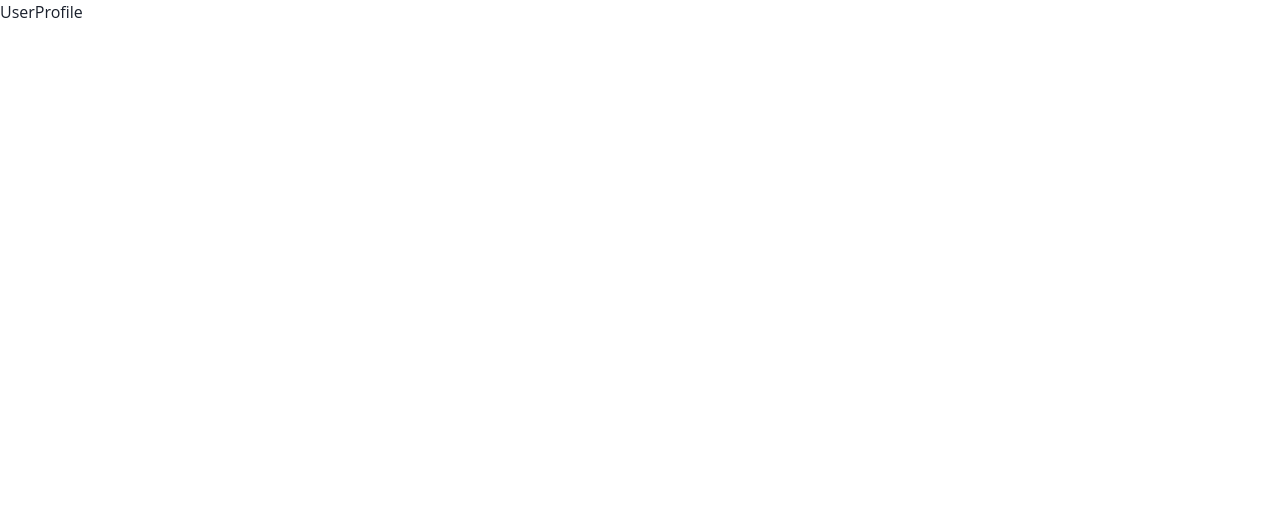
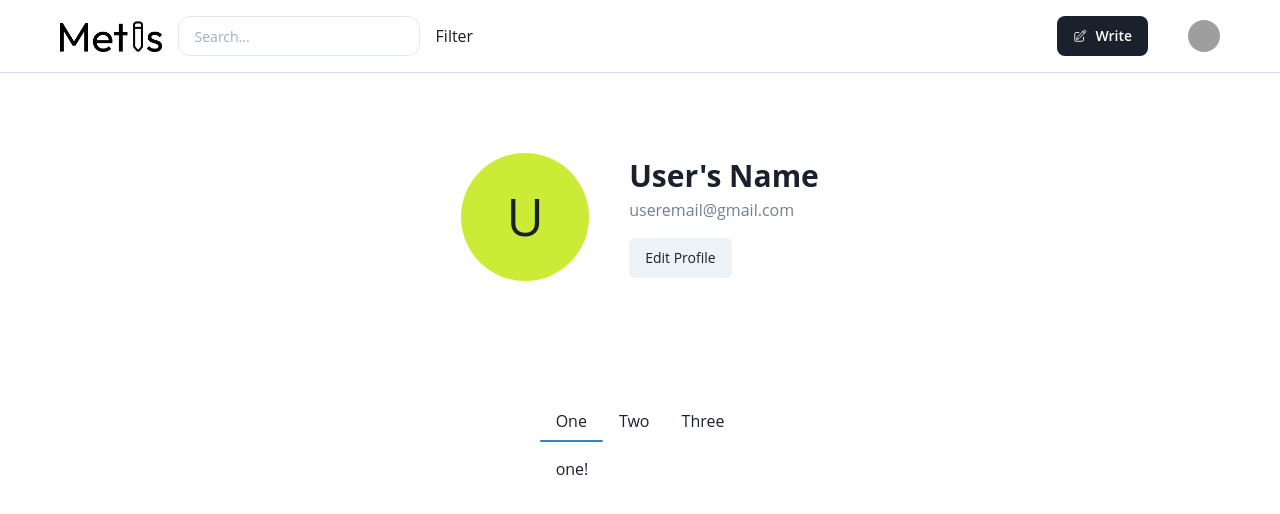
Before and after one commit to gifariarsal/metis, a React (Create React App) app: page /user-profile in a window 1280 px wide. Shown: the top 514 px of the page. Built offline with nearby package versions, Linux system fonts and the light colour scheme; grey boxes are pictures that could not be loaded.

Commit message:
adding forgot password modal

```diff
--- a/src/components/Footer.jsx
+++ b/src/components/Footer.jsx
@@ -44,6 +44,7 @@ const Footer = () => {
                   _placeholder={{ fontSize: "sm", color: "gray.400" }}
                   rounded={"xl"}
                   bg={"whiteAlpha.600"}
+                  focusBorderColor="#C77DFF"
                   _focus={{
                     bg: "whiteAlpha.900",
                   }}
--- /dev/null
+++ b/src/components/ForgotPassModal.jsx
@@ -0,0 +1,59 @@
+import {
+  Button,
+  Input,
+  Modal,
+  ModalBody,
+  ModalCloseButton,
+  ModalContent,
+  ModalFooter,
+  ModalHeader,
+  ModalOverlay,
+  Text,
+} from "@chakra-ui/react";
+import React from "react";
+
+const ForgotPassModal = ({ isOpen, onClose, onOpen }) => {
+  return (
+    <Modal isOpen={isOpen} onClose={onClose}>
+      <ModalOverlay />
+      <ModalContent>
+        <ModalHeader>
+          <Text fontSize={"2xl"} fontWeight={700}>
+            Forgot your password?
+          </Text>
+        </ModalHeader>
+        <ModalCloseButton />
+        <ModalBody>
+          <Text fontSize={"sm"} mb={4} fontWeight={400} color={"gray.600"}>
+            Enter the email address you used when you joined and we'll send you
+            a link to reset your password.
+          </Text>
+          <Input
+            type="email"
+            rounded={"lg"}
+            focusBorderColor="#C77DFF"
+            placeholder="yours@email.com"
+            _placeholder={{ fontSize: "sm", color: "gray.400" }}
+          />
+        </ModalBody>
+
+        <ModalFooter>
+          <Button
+            display={"flex"}
+            justifyContent={"center"}
+            w={"100%"}
+            rounded={"lg"}
+            color={"white"}
+            bgColor={"#9D4EDD"}
+            _hover={{ bgColor: "#B75CFF" }}
+            _active={{ bgColor: "#6C12B5" }}
+          >
+            Send Request
+          </Button>
+        </ModalFooter>
+      </ModalContent>
+    </Modal>
+  );
+};
+
+export default ForgotPassModal;
--- /dev/null
+++ b/src/components/ProfileDetail.jsx
@@ -0,0 +1,26 @@
+import { Avatar, Box, Button, Flex, Text } from "@chakra-ui/react";
+import React from "react";
+import { Link } from "react-router-dom";
+
+const ProfileDetail = () => {
+  return (
+    <Flex py={10}>
+      <Box>
+        <Avatar size={"2xl"} name="user" src="" />
+      </Box>
+      <Box ml={10}>
+        <Text fontSize={"3xl"} fontWeight={"bold"}>
+          User's Name
+        </Text>
+        <Text color={"gray.500"} mb={4}>useremail@gmail.com</Text>
+        <Link>
+          <Button fontSize={"sm"} fontWeight={500}>
+            Edit Profile
+          </Button>
+        </Link>
+      </Box>
+    </Flex>
+  );
+};
+
+export default ProfileDetail;
--- a/src/pages/SignIn.jsx
+++ b/src/pages/SignIn.jsx
@@ -8,12 +8,20 @@ import {
   Input,
   Text,
   VStack,
+  useDisclosure,
 } from "@chakra-ui/react";
 import SideLogo from "../assets/logo_purple.png";
 import React from "react";
 import { Link } from "react-router-dom";
+import ForgotPassModal from "../components/ForgotPassModal";
 
 const SignIn = () => {
+  const { isOpen, onOpen, onClose } = useDisclosure();
+
+  const onForgot = () => {
+    onOpen();
+  }
+
   return (
     <div>
       <Flex>
@@ -68,7 +76,21 @@ const SignIn = () => {
             <FormControl>
               <FormLabel>Username or Email Address</FormLabel>
               <Input type="email" rounded={"lg"} />
-              <FormLabel mt={"4"}>Password</FormLabel>
+              <FormLabel mt={"4"}>
+                <Flex alignItems={"baseline"} justifyContent={"space-between"}>
+                  Password
+                  <Button variant={"link"} onClick={onForgot}>
+                    <Text
+                      fontSize={"xs"}
+                      fontWeight={400}
+                      color={"blue"}
+                      _hover={{ textDecoration: "underline" }}
+                    >
+                      Forgot Password?
+                    </Text>
+                  </Button>
+                </Flex>
+              </FormLabel>
               <Input type="password" rounded={"lg"} />
               <Button
                 display={"flex"}
@@ -87,6 +109,7 @@ const SignIn = () => {
           </VStack>
         </Box>
       </Flex>
+      <ForgotPassModal isOpen={isOpen} onOpen={onOpen} onClose={onClose} />
     </div>
   );
 };
--- a/src/pages/UserProfile.jsx
+++ b/src/pages/UserProfile.jsx
@@ -1,9 +1,54 @@
-import React from 'react'
+import {
+  Box,
+  Flex,
+  Tab,
+  TabIndicator,
+  TabList,
+  TabPanel,
+  TabPanels,
+  Tabs,
+} from "@chakra-ui/react";
+import React from "react";
+import ProfileDetail from "../components/ProfileDetail";
+import NavbarUser from "../components/NavbarUser";
 
 const UserProfile = () => {
   return (
-    <div>UserProfile</div>
-  )
-}
+    <>
+      <NavbarUser />
+      <Flex flexDir={"column"} align={"center"}>
+        <Box m={"40px 60px"}>
+          <ProfileDetail />
+        </Box>
+        <Box m={"40px 60px"}>
+          <Tabs position="relative" variant="unstyled">
+            <TabList>
+              <Tab>One</Tab>
+              <Tab>Two</Tab>
+              <Tab>Three</Tab>
+            </TabList>
+            <TabIndicator
+              mt="-1.5px"
+              height="2px"
+              bg="blue.500"
+              borderRadius="1px"
+            />
+            <TabPanels>
+              <TabPanel>
+                <p>one!</p>
+              </TabPanel>
+              <TabPanel>
+                <p>two!</p>
+              </TabPanel>
+              <TabPanel>
+                <p>three!</p>
+              </TabPanel>
+            </TabPanels>
+          </Tabs>
+        </Box>
+      </Flex>
+    </>
+  );
+};
 
-export default UserProfile
+export default UserProfile;
```
Also changed, not shown: src/components/LogInModal.jsx (deleted).
